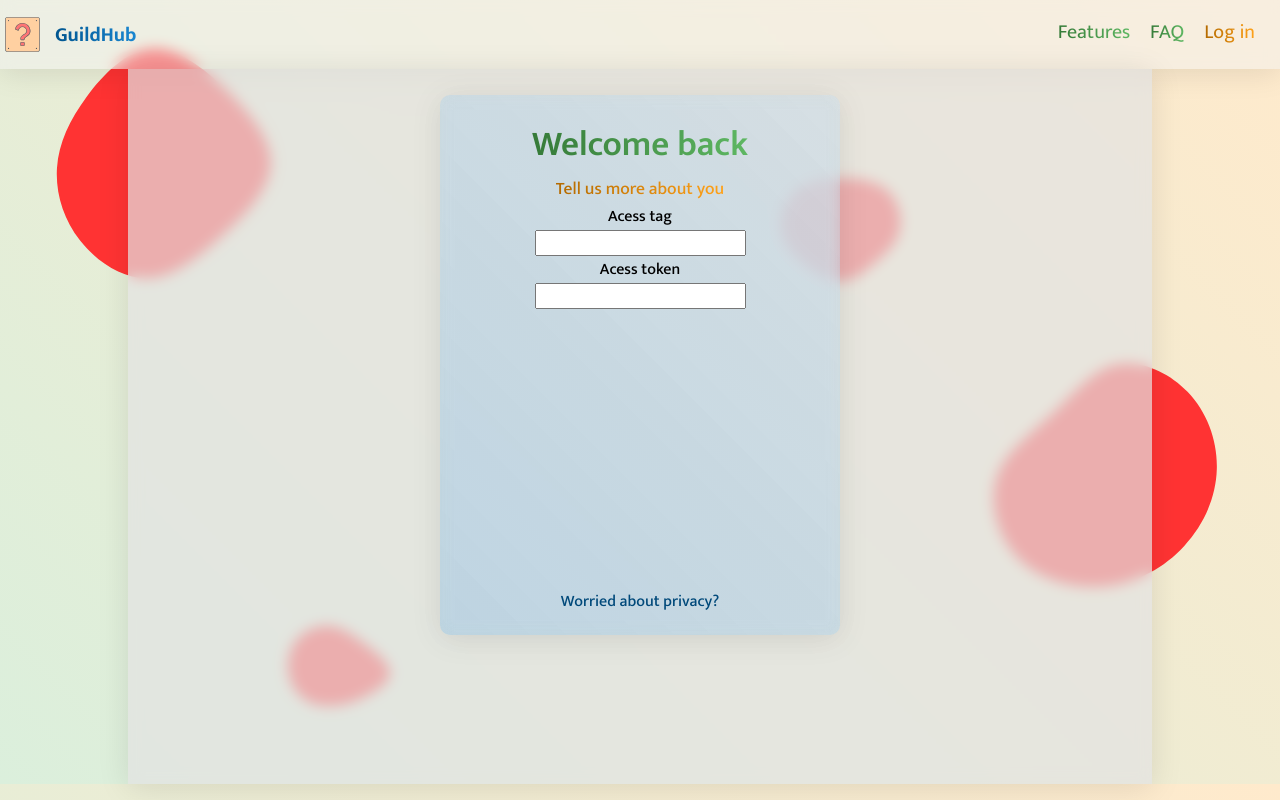
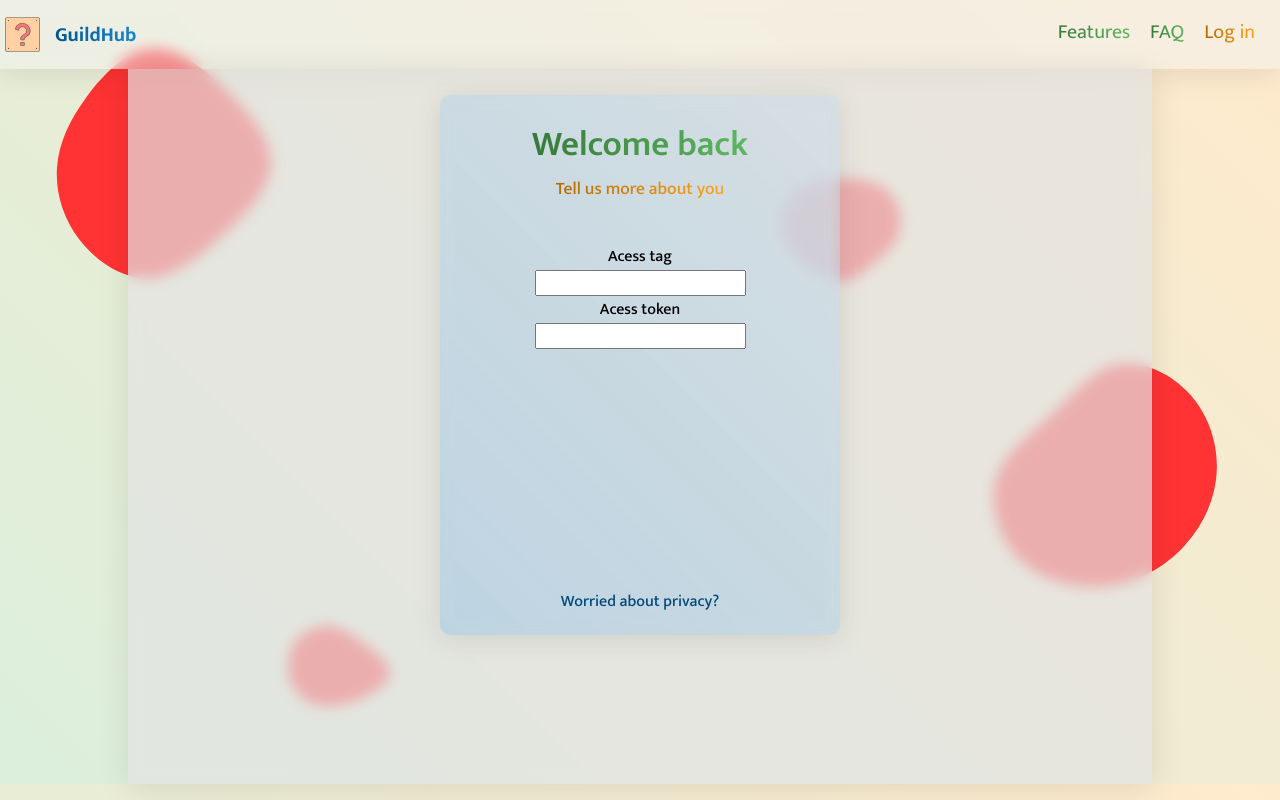
Before and after one commit to pasiastazebra/GuildHub, a Next.js app in the folder guildhub/: page /login in a window 1280 px wide. Built offline with nearby package versions, Linux system fonts and the light colour scheme.

Commit message:
Update loginForm.scss

```diff
--- a/guildhub/styles/loginForm.scss
+++ b/guildhub/styles/loginForm.scss
@@ -28,6 +28,10 @@
   flex-direction: column;
   &.top {
     text-align: center;
+  }
+
+  &.mid {
+    margin-top: 40px;
   }
 
   &.bot {
```
